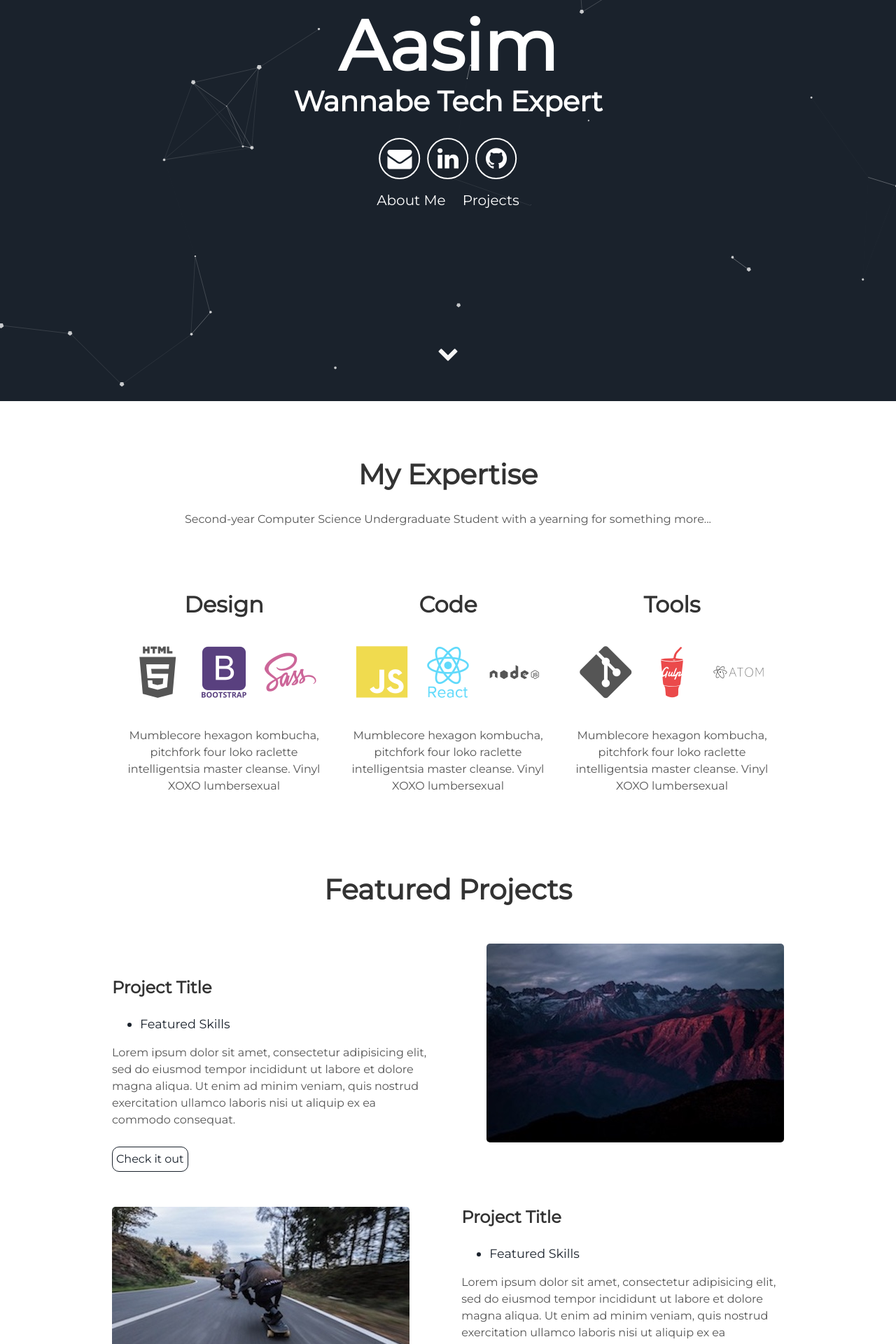
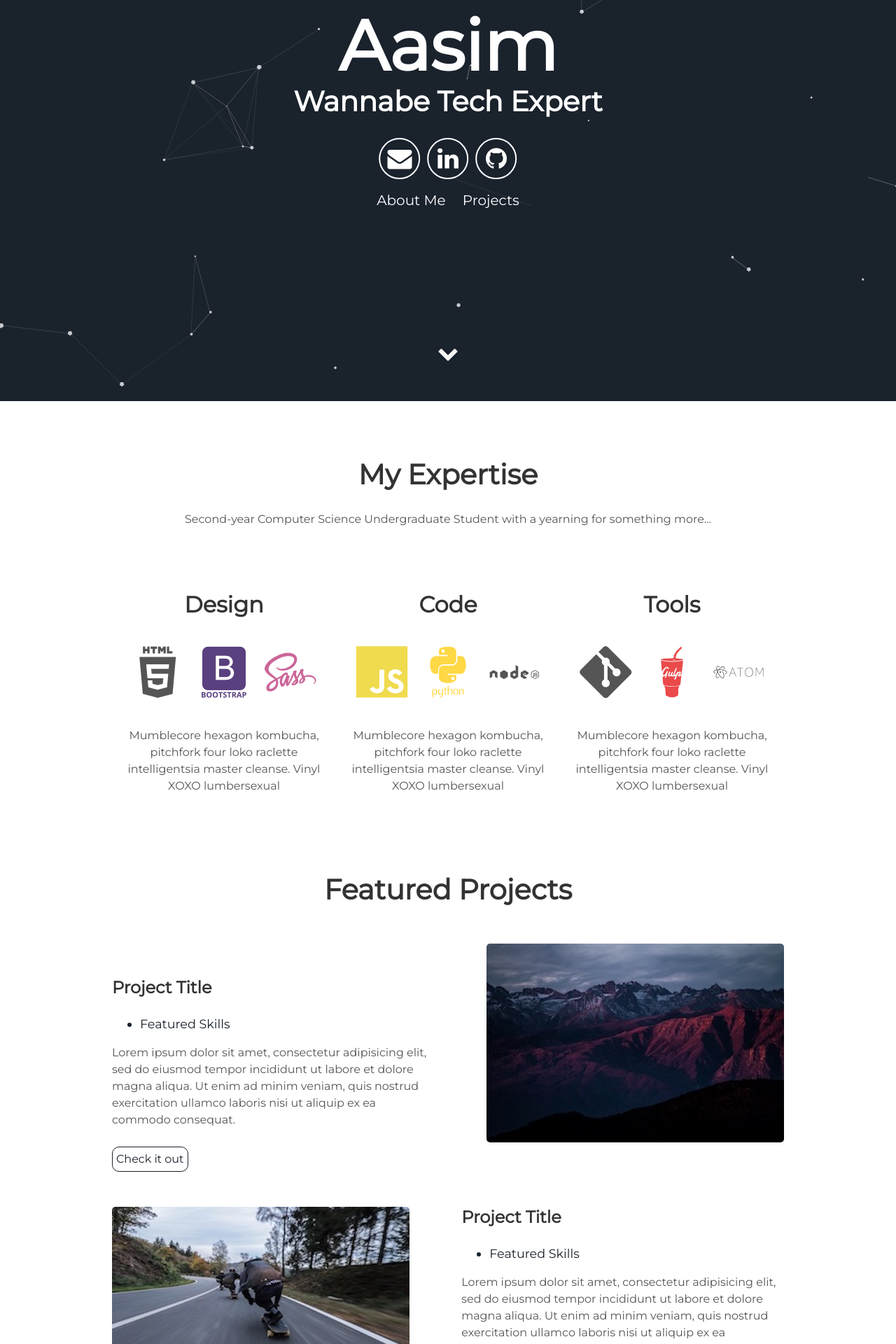
Before and after one commit to AasimMo/AasimMo.github.io, a Jekyll site: the page built from index.html, in a window 1280 px wide. Shown: the part 327-2247 px from the top of the page at 70% size. Built offline with Jekyll 4.4.1, drawn with Linux system fonts in a browser that asks for light colours.

Commit message:
Update about.html

```diff
--- a/_includes/about.html
+++ b/_includes/about.html
@@ -14,7 +14,7 @@
     <div class="tech">
       <h2>Code</h2>
       <i class="devicon-javascript-plain colored"></i>
-      <i class="devicon-react-original-wordmark colored"></i>
+      <i class="devicon-python-plain-wordmark colored"></i>
       <i class="devicon-nodejs-plain-wordmark"></i>
       <p>Mumblecore hexagon kombucha, pitchfork four loko raclette intelligentsia master cleanse.
         Vinyl XOXO lumbersexual</p>
```
